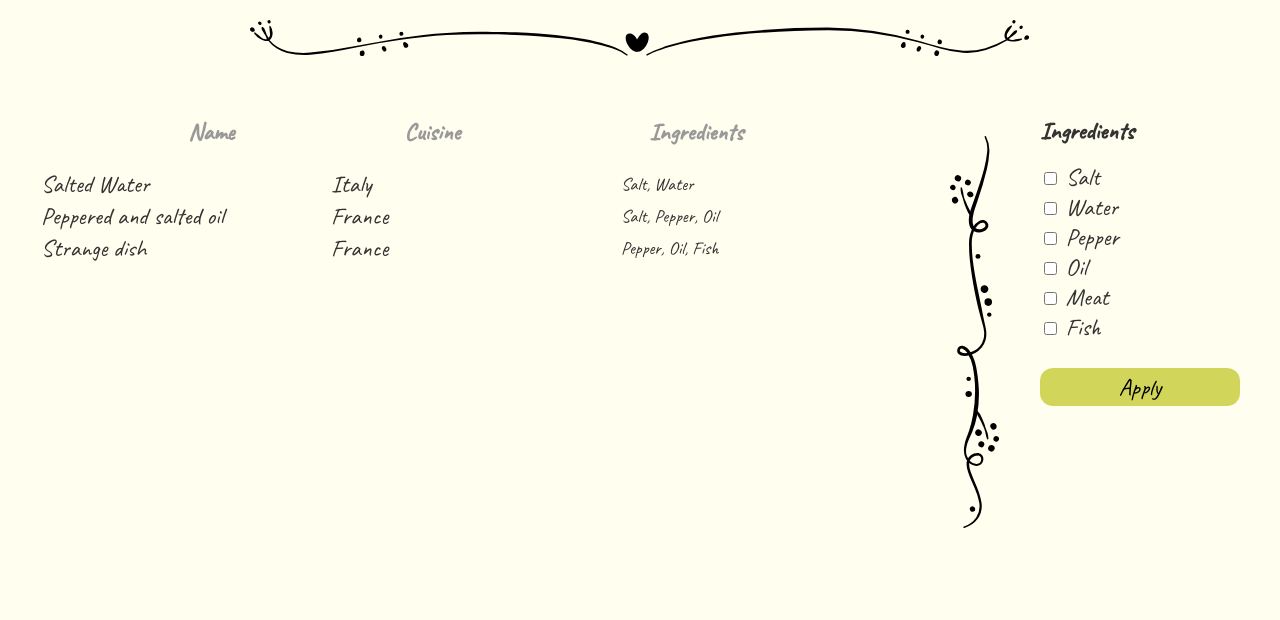
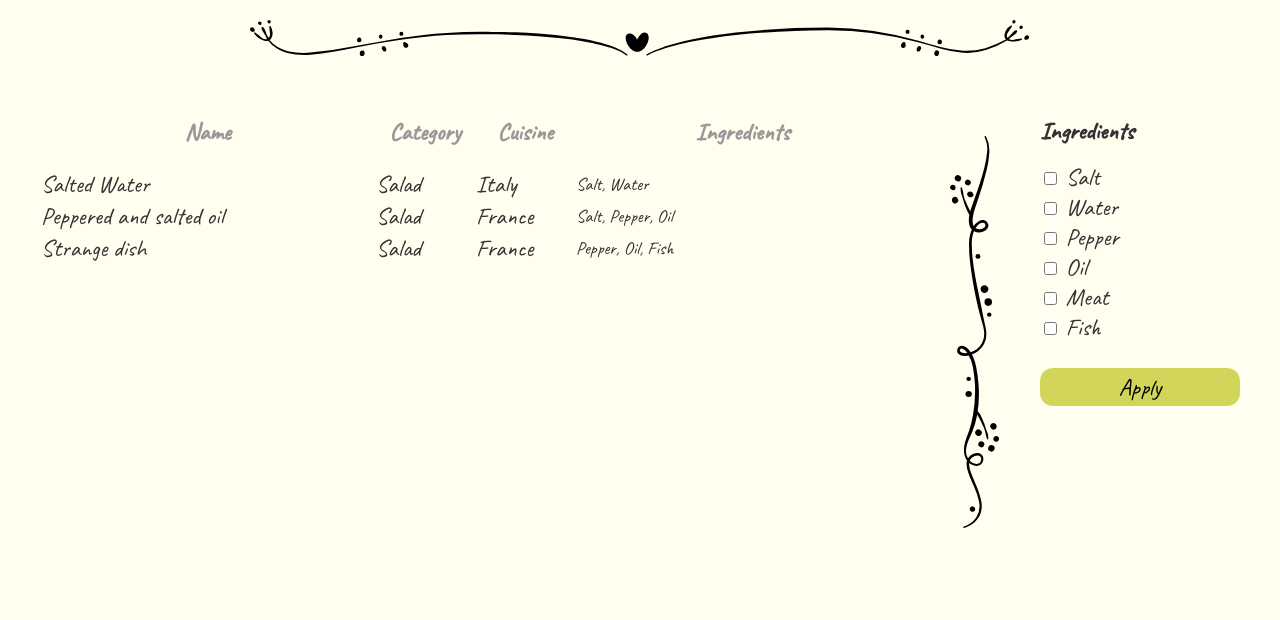
Before and after one commit to rodionme/book-of-recipes, a Django app: page / in a window 1280 px wide. Shown: the part 139-759 px from the top of the page. Run offline with Django 3.2, Linux system fonts and the light colour scheme; data comes from the database, SQL or seed files in the repository; both versions use the stored data as it was after the commit.

Commit message:
Implement Category model. Refactor template folders. Fix recipes table style

```diff
--- a/main/recipes/admin.py
+++ b/main/recipes/admin.py
@@ -1,7 +1,8 @@
 from django.contrib import admin
-from .models import Recipe, Ingredient, Cuisine
+from .models import Recipe, Ingredient, Cuisine, Category
 
 
 admin.site.register(Recipe)
 admin.site.register(Ingredient)
 admin.site.register(Cuisine)
+admin.site.register(Category)
--- a/main/recipes/models.py
+++ b/main/recipes/models.py
@@ -16,9 +16,20 @@ class Cuisine(models.Model):
         return self.name
 
 
+class Category(models.Model):
+    name = models.CharField(max_length=50)
+
+    class Meta:
+        verbose_name_plural = 'categories'
+
+    def __str__(self):
+        return self.name
+
+
 class Recipe(models.Model):
     name = models.CharField(max_length=100)
     cuisine = models.ForeignKey(Cuisine, on_delete=models.CASCADE)
+    category = models.ForeignKey(Category, on_delete=models.CASCADE)
     description = models.TextField()
     ingredients = models.ManyToManyField(Ingredient)
     # image(s?)
--- a/main/recipes/static/recipes/style.css
+++ b/main/recipes/static/recipes/style.css
@@ -315,13 +315,18 @@ td {
   width: 40%;
 }
 
+.col-category {
+  width: 10%;
+  min-width: 100px;
+}
+
 .col-cuisine {
   width: 10%;
   min-width: 100px;
 }
 
 .col-ingredients {
-  width: 50%;
+  width: 40%;
 }
 
 .recipes-table a {
--- a/main/recipes/templates/recipes/recipes.html
+++ b/main/recipes/templates/recipes/recipe/recipes.html
@@ -22,6 +22,7 @@
       <ul class="menu-items-list">
         <li><a href="{% url 'ingredients' %}">Ingredients</a></li>
         <li><a href="{% url 'cuisines' %}">Cuisines</a></li>
+        <li><a href="{% url 'categories' %}">Categories</a></li>
       </ul>
     </div>
   </header>
@@ -34,19 +35,21 @@
         <section class="table-wrapper">
           <table class="recipes-table">
             <thead>
-            <tr>
-              <th class="col-name">Name</th>
-              <th class="col-cuisine">Cuisine</th>
-              <th class="col-ingredients">Ingredients</th>
-            </tr>
+              <tr>
+                <th class="col-name">Name</th>
+                <th class="col-category">Category</th>
+                <th class="col-cuisine">Cuisine</th>
+                <th class="col-ingredients">Ingredients</th>
+              </tr>
             </thead>
 
             <tbody>
             {% for recipe in recipes %}
               <tr>
-                <td class="name"><a href="{% url 'recipe' recipe.id %}">{{ recipe.name }}</a></td>
-                <td class="cuisine"><span>{{ recipe.cuisine }}</span></td>
-                <td class="ingredients">
+                <td class="col-name name"><a href="{% url 'recipe' recipe.id %}">{{ recipe.name }}</a></td>
+                <td class="col-category category"><span>{{ recipe.category }}</span></td>
+                <td class="col-cuisine cuisine"><span>{{ recipe.cuisine }}</span></td>
+                <td class="col-ingredients ingredients">
                   {% for ingredient in recipe.ingredients.all %}
                     <div class="ingredient">{{ ingredient.name }}</div>
                   {% endfor %}
--- a/main/recipes/urls.py
+++ b/main/recipes/urls.py
@@ -15,4 +15,8 @@ urlpatterns = [
     path('cuisines/', views.CuisinesView.as_view(), name='cuisines'),
     path('cuisines/<int:pk>/', views.CuisineView.as_view(), name='cuisine'),
     path('cuisines/<int:pk>/edit', views.CuisineUpdate.as_view(), name='edit_cuisine'),
+
+    path('categories/', views.CategoriesView.as_view(), name='categories'),
+    path('categories/<int:pk>/', views.CategoryView.as_view(), name='category'),
+    path('categories/<int:pk>/edit', views.CategoryUpdate.as_view(), name='edit_category'),
 ]
--- a/main/recipes/views.py
+++ b/main/recipes/views.py
@@ -1,11 +1,11 @@
 from django.urls import reverse
 from django.views import generic
 from django.db.models import Count
-from .models import Recipe, Ingredient, Cuisine
+from .models import Recipe, Ingredient, Cuisine, Category
 
 
 class RecipesView(generic.ListView):
-    template_name = 'recipes/recipes.html'
+    template_name = 'recipes/recipe/recipes.html'
     context_object_name = 'recipes'
 
     def get_queryset(self):
@@ -35,20 +35,20 @@ class RecipesView(generic.ListView):
 
 class RecipeView(generic.DetailView):
     model = Recipe
-    template_name = 'recipes/recipe.html'
+    template_name = 'recipes/recipe/recipe.html'
 
 
 class RecipeUpdate(generic.UpdateView):
     model = Recipe
     fields = ['name', 'cuisine', 'description', 'ingredients']
-    template_name = 'recipes/edit-recipe.html'
+    template_name = 'recipes/recipe/edit-recipe.html'
 
     def get_success_url(self):
         return reverse('recipe', args=(self.object.id,))
 
 
 class IngredientsView(generic.ListView):
-    template_name = 'recipes/ingredients.html'
+    template_name = 'recipes/ingredient/ingredients.html'
     context_object_name = 'ingredients'
 
     def get_queryset(self):
@@ -57,20 +57,20 @@ class IngredientsView(generic.ListView):
 
 class IngredientView(generic.DetailView):
     model = Ingredient
-    template_name = 'recipes/ingredient.html'
+    template_name = 'recipes/ingredient/ingredient.html'
 
 
 class IngredientUpdate(generic.UpdateView):
     model = Ingredient
     fields = ['name']
-    template_name = 'recipes/edit-ingredient.html'
+    template_name = 'recipes/ingredient/edit-ingredient.html'
 
     def get_success_url(self):
         return reverse('ingredient', args=(self.object.id,))
 
 
 class CuisinesView(generic.ListView):
-    template_name = 'recipes/cuisines.html'
+    template_name = 'recipes/cuisine/cuisines.html'
     context_object_name = 'cuisines'
 
     def get_queryset(self):
@@ -79,13 +79,35 @@ class CuisinesView(generic.ListView):
 
 class CuisineView(generic.DetailView):
     model = Cuisine
-    template_name = 'recipes/cuisine.html'
+    template_name = 'recipes/cuisine/cuisine.html'
 
 
 class CuisineUpdate(generic.UpdateView):
     model = Cuisine
     fields = ['name']
-    template_name = 'recipes/edit-cuisine.html'
+    template_name = 'recipes/cuisine/edit-cuisine.html'
 
     def get_success_url(self):
         return reverse('cuisine', args=(self.object.id,))
+
+
+class CategoriesView(generic.ListView):
+    template_name = 'recipes/category/categories.html'
+    context_object_name = 'categories'
+
+    def get_queryset(self):
+        return Category.objects.all()
+
+
+class CategoryView(generic.DetailView):
+    model = Category
+    template_name = 'recipes/category/category.html'
+
+
+class CategoryUpdate(generic.UpdateView):
+    model = Category
+    fields = ['name']
+    template_name = 'recipes/category/edit-category.html'
+
+    def get_success_url(self):
+        return reverse('category', args=(self.object.id,))
```
Also changed, not shown: main/recipes/templates/recipes/category/categories.html (added, +15 -0 lines), main/recipes/templates/recipes/category/category.html (added, +9 -0 lines), main/recipes/templates/recipes/category/edit-category.html (added, +17 -0 lines), main/db.sqlite3, main/recipes/migrations/0004_auto_20180317_1211.py (added), main/recipes/templates/recipes/cuisine/cuisine.html (renamed from main/recipes/templates/recipes/cuisine.html), main/recipes/templates/recipes/cuisine/cuisines.html (renamed from main/recipes/templates/recipes/cuisines.html), main/recipes/templates/recipes/cuisine/edit-cuisine.html (renamed from main/recipes/templates/recipes/edit-cuisine.html), main/recipes/templates/recipes/ingredient/edit-ingredient.html (renamed from main/recipes/templates/recipes/edit-ingredient.html), main/recipes/templates/recipes/ingredient/ingredient.html (renamed from main/recipes/templates/recipes/ingredient.html), main/recipes/templates/recipes/ingredient/ingredients.html (renamed from main/recipes/templates/recipes/ingredients.html), main/recipes/templates/recipes/recipe/edit-recipe.html (renamed from main/recipes/templates/recipes/edit-recipe.html), main/recipes/templates/recipes/recipe/recipe.html (renamed from main/recipes/templates/recipes/recipe.html).
